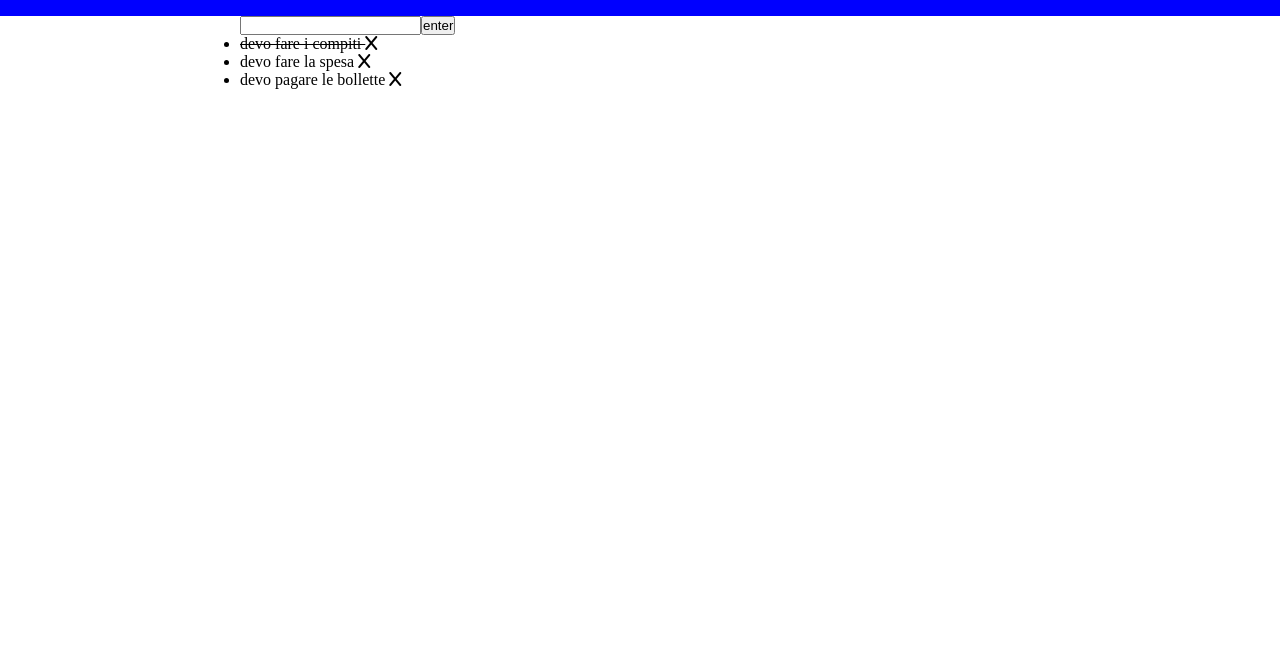
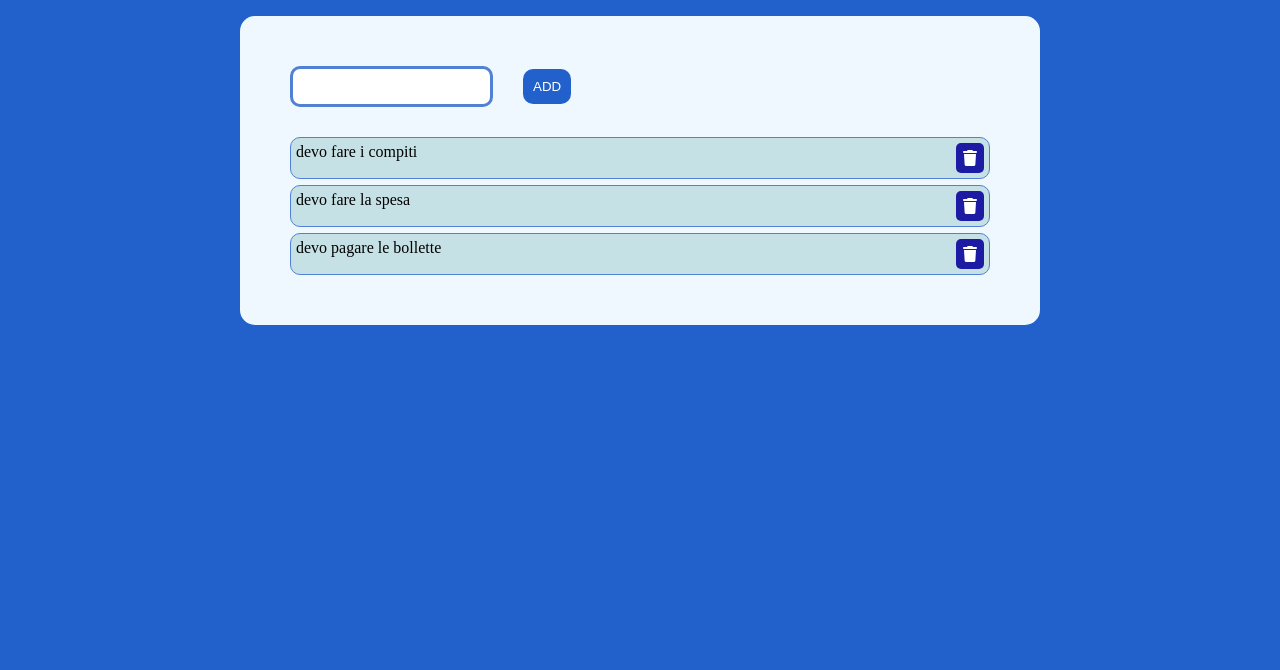
Before and after one commit to TuriniMattia/vue-todolist, a plain HTML site: page index.html in a window 1280 px wide. Shown: the part 130-800 px from the top of the page. Drawn offline with nearby package versions, Linux system fonts and the light colour scheme.

Commit message:
[add]style-css

```diff
--- a/app.js
+++ b/app.js
@@ -5,7 +5,7 @@ const { createApp } = Vue
 const todoItems = [
     {
         text : 'devo fare i compiti',
-        done : true,
+        done : false,
     },
     {
         text : 'devo fare la spesa',
--- a/index.html
+++ b/index.html
@@ -4,6 +4,7 @@
 <head>
     <meta charset="UTF-8">
     <meta name="viewport" content="width=device-width, initial-scale=1.0">
+    <!-- foglio di stile  -->
     <link rel="stylesheet" href="./style.css">
     <!-- fontawesome -->
     <script src="https://kit.fontawesome.com/5dd1e5b89d.js" crossorigin="anonymous"></script>
@@ -24,8 +25,8 @@
         <main>
             <div class="container">
                 <div class="card">
-                    <input type="text" v-model.trim="inputValue" @keydown.enter="addTodo">
-                    <button @click="addTodo">enter
+                    <input class="testo" type="text" v-model.trim="inputValue" @keydown.enter="addTodo">
+                    <button @click="addTodo" class="bottone">ADD
                     </button>
                     <!-- {{ todos}} -->
                     <ul class="todo-list" v-if="todos.length !== 0">
@@ -33,11 +34,11 @@
                         <li class="todo-item" v-for="(todo,i) in todos" :class="todo.done === true  ? 'complete' : ''"
                         @click="todo.done = !todo.done"
                         >
-                            {{ todo.text }} <i class="fa-solid fa-x" @click="deleteItem(i)"></i>
+                            {{ todo.text }} <i class="fa-solid fa-trash cestino" @click="deleteItem(i)"></i>
                         </li>
 
                     </ul>
-                    <p v-else>Non ci sono commissioni da fare</p>
+                    <p class="vuoto" v-else>Non ci sono commissioni da fare</p>
 
                 </div>
             </div>
--- a/style.css
+++ b/style.css
@@ -2,15 +2,55 @@
     margin: 0;
     padding: 0;
     box-sizing: border-box;
+
+}
+
+ul,
+ol,
+menu {
+	list-style: none;
+}
+body{
+    background-color: rgb(34, 97, 203);
 }
 .container {
     max-width: 800px;
     margin: 0 auto;
+    background-color: aliceblue;
+    border-radius: 15px;
+
+}
+.card{
+    padding: 50px;
+
 }
 
+.bottone{
+    margin-left: 30px;
+    background-color: rgb(34, 97, 203) ;
+    color: white;
+    padding: 10px;
+    border-radius: 10px;
+    border: none;
+}
+.testo{
+    padding: 10px;
+    border-radius: 10px;
+
+    border:3px solid rgb(80, 129, 213) ;
+}
+
+.cestino{
+color: white;
+padding: 7px;
+border: none;
+background-color: rgb(29, 26, 163);
+border-radius: 5px;
+
+
+}
 .header{
     padding: 30px;
-    background-color: blue;
     color: white;
     text-align: center;
 }
@@ -23,3 +63,24 @@
 .complete{
     text-decoration: line-through;
 }
+
+.todo-list{
+    margin-top: 30px;
+}
+
+.todo-item{
+    margin-top: 6px;
+    max-width: 100%;
+    border: 1px solid rgb(80, 129, 213);
+    background-color: rgb(197, 225, 229);
+
+    border-radius:10px ;
+    padding: 5px;
+
+    display: flex;
+    justify-content: space-between;
+}
+
+.vuoto{
+    margin-top: 20px;
+}
```
